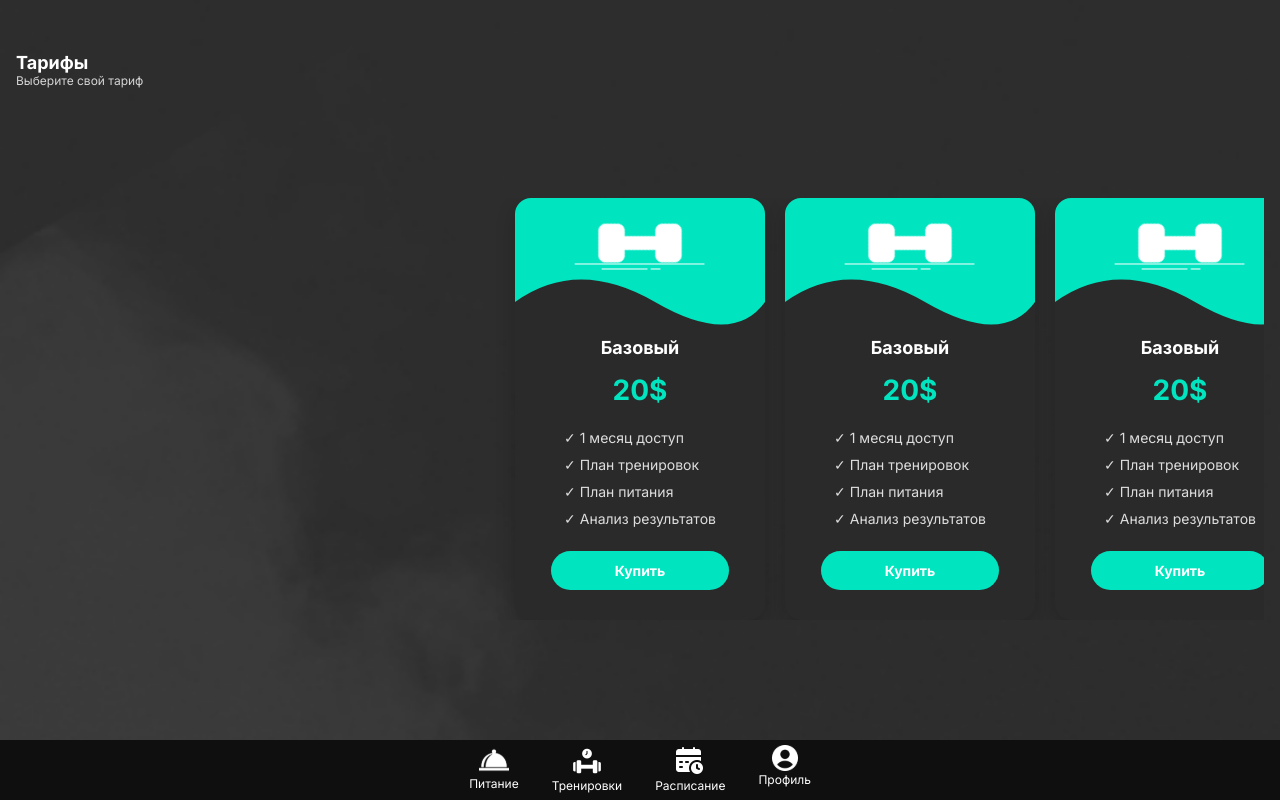
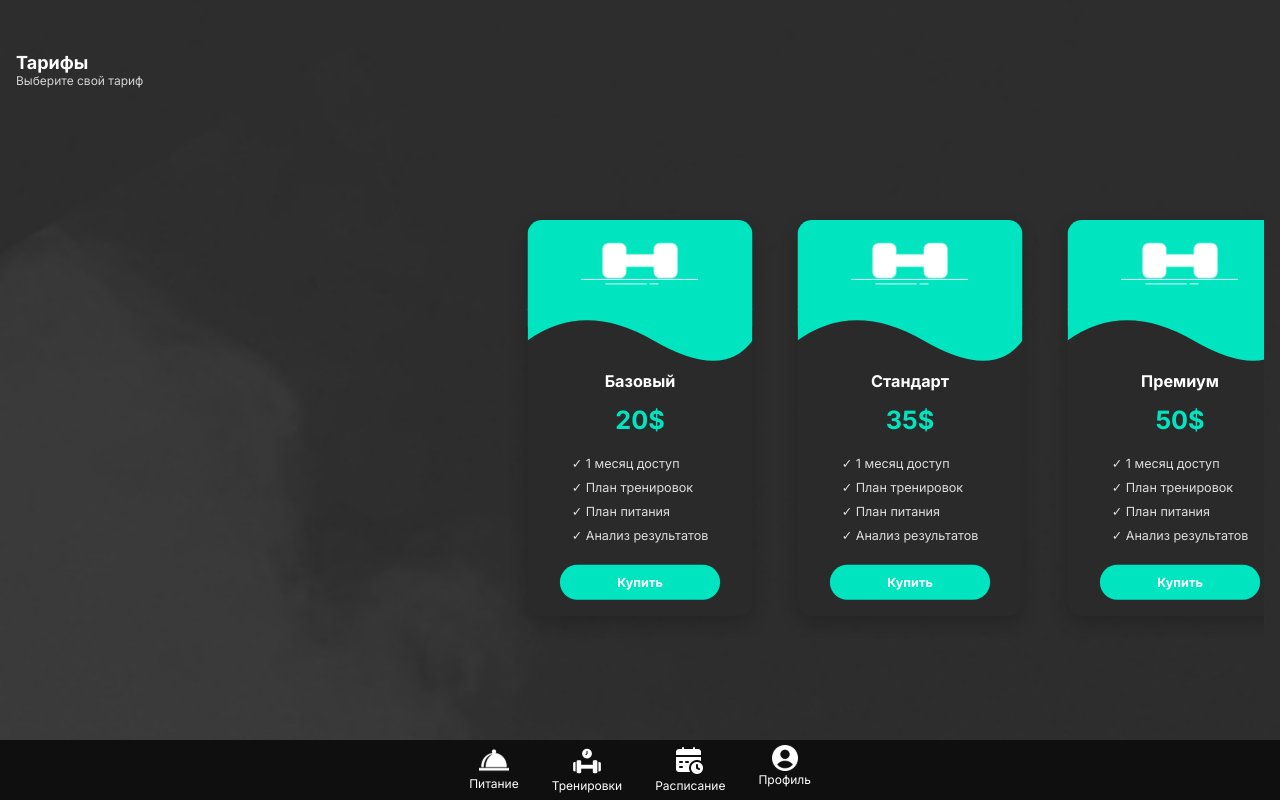
Before and after one commit to Shampoony/FlowBodyV2, a Vue app: page / in a window 1280 px wide. Built offline with nearby package versions, Linux system fonts and the light colour scheme.

Commit message:
dsddsdss

```diff
--- a/src/assets/scss/style.scss
+++ b/src/assets/scss/style.scss
@@ -77,7 +77,13 @@ footer {
   box-shadow: 0 8px 20px rgba(0, 0, 0, 0.2);
   position: relative;
   width: 250px;
-  height: 403px;
+  height: 440px;
+  transition: all 0.3s ease;
+  transform: scale(0.9);
+
+  &.selected {
+    transform: scale(1);
+  }
 
   &__wave-top {
     position: relative;
@@ -90,117 +96,7 @@ footer {
 
     svg {
       position: absolute;
-      top: 100%;
-      left: 0;
-      width: 100%;
-      height: 60px;
-      display: block;
-    }
-  }
-
-  &__icon {
-    position: absolute;
-    top: 50%;
-    left: 50%;
-    transform: translate(-50%, -40%);
-    width: 50px;
-    height: 30px;
-    background: white;
-    border-radius: 8px;
-    z-index: 2;
-
-    &::before {
-      content: '';
-      position: absolute;
-      left: 12px;
-      top: 12px;
-      width: 8px;
-      height: 8px;
-      background: #00e5c0;
-      border-radius: 50%;
-    }
-
-    &::after {
-      content: '';
-      position: absolute;
-      right: 12px;
-      top: 12px;
-      width: 8px;
-      height: 8px;
-      background: #00e5c0;
-      border-radius: 50%;
-    }
-  }
-
-  &__list {
-    display: inline-flex;
-    flex-direction: column;
-    align-items: start;
-    list-style: none;
-    padding: 0;
-    margin: 0;
-  }
-
-  &__title {
-    font-size: 22px;
-    margin: 16px 0 8px;
-  }
-
-  &__price {
-    color: #00e5c0;
-    font-size: 28px;
-    font-weight: bold;
-    margin-bottom: 16px;
-  }
-
-  &__subtitle {
-    font-size: 14px;
-    margin-bottom: 6px;
-    color: #ddd;
-  }
-
-  &__button {
-    width: calc(100% - 40px);
-    margin-top: 16px;
-    background: #00e5c0;
-    border: none;
-    padding: 10px 24px;
-    border-radius: 24px;
-    font-weight: bold;
-    cursor: pointer;
-    color: #000;
-    transition: background 0.3s;
-
-    &:hover {
-      background: #00c7a6;
-    }
-  }
-}
-.rate {
-  background: #2a2a2a;
-  display: flex;
-  flex-direction: column;
-  align-items: center;
-  border-radius: 16px;
-  overflow: hidden;
-  text-align: center;
-  color: #ffffff;
-  padding: 0 0 30px;
-  box-shadow: 0 8px 20px rgba(0, 0, 0, 0.2);
-  position: relative;
-  width: 250px;
-  height: 420px;
-
-  &__wave-top {
-    width: 100%;
-    height: 70px;
-    background: #00e5c0;
-    display: flex;
-    justify-content: center;
-
-    svg {
-      position: absolute;
-      top: 98%;
+      top: 99%;
       left: 0;
       width: 100%;
       height: 60px;
@@ -257,6 +153,7 @@ footer {
   &__button {
     width: 178px;
     margin-top: 16px;
+    margin-bottom: 16px;
     background: #00e5c0;
     border: none;
     padding: 9px 24px;
--- a/src/components/ratePage/v-rate.vue
+++ b/src/components/ratePage/v-rate.vue
@@ -15,10 +15,17 @@
             :initialSlide="0"
             :loop="false"
           >
-            <SwiperSlide class="v-rate__list-item rate">
+            <SwiperSlide
+              v-for="rate in rates"
+              :key="rate.id"
+              class="v-rate__list-item"
+              @click="selectRate(rate.id)"
+            >
+              <div class="rate" :class="{ selected: selectedRate === rate.id }">
+                <div class="rate__inner">
                   <div class="rate__wave-top">
                     <div class="rate__image">
-                  <img src="/src/assets/images/dumbell.svg" alt="" />
+                      <img :src="rate.icon" alt="" />
                     </div>
                     <svg
                       viewBox="0 0 100 60"
@@ -30,94 +37,23 @@
                     </svg>
                   </div>
                   <div class="rate__content">
-                <h3 class="rate__title">Базовый</h3>
-                <h2 class="rate__price">20$</h2>
+                    <h3 class="rate__title">{{ rate.title }}</h3>
+                    <h2 class="rate__price">{{ rate.price }}</h2>
 
                     <ul class="rate__list">
-                  <li class="rate__list-item">
-                    <p class="rate__subtitle">✓ 1 месяц доступ</p>
-                  </li>
-                  <li class="rate__list-item">
-                    <p class="rate__subtitle">✓ План тренировок</p>
-                  </li>
-                  <li class="rate__list-item">
-                    <p class="rate__subtitle">✓ План питания</p>
-                  </li>
-                  <li class="rate__list-item">
-                    <p class="rate__subtitle">✓ Анализ результатов</p>
+                      <li
+                        v-for="(feature, index) in rate.features"
+                        :key="index"
+                        class="rate__list-item"
+                      >
+                        <p class="rate__subtitle">✓ {{ feature }}</p>
                       </li>
                     </ul>
-                <button class="rate__button">Купить</button>
+                    <button class="rate__button">
+                      {{ selectedRate === rate.id ? 'Выбран' : 'Купить' }}
+                    </button>
                   </div>
-            </SwiperSlide>
-            <SwiperSlide class="v-rate__list-item rate">
-              <div class="rate__wave-top">
-                <div class="rate__image">
-                  <img src="/src/assets/images/dumbell.svg" alt="" />
                 </div>
-                <svg
-                  viewBox="0 0 100 60"
-                  xmlns="http://www.w3.org/2000/svg"
-                  preserveAspectRatio="none"
-                >
-                  <path d="M0,20 Q25,0 50,20 T100,20 L100,0 L0,0 Z" fill="#00e5c0" />
-                  <path d="M0,35 Q25,-10 56,35 T100,35 L100,0 L0,0 Z" fill="#00e5c0" />
-                </svg>
-              </div>
-              <div class="rate__content">
-                <h3 class="rate__title">Базовый</h3>
-                <h2 class="rate__price">20$</h2>
-
-                <ul class="rate__list">
-                  <li class="rate__list-item">
-                    <p class="rate__subtitle">✓ 1 месяц доступ</p>
-                  </li>
-                  <li class="rate__list-item">
-                    <p class="rate__subtitle">✓ План тренировок</p>
-                  </li>
-                  <li class="rate__list-item">
-                    <p class="rate__subtitle">✓ План питания</p>
-                  </li>
-                  <li class="rate__list-item">
-                    <p class="rate__subtitle">✓ Анализ результатов</p>
-                  </li>
-                </ul>
-                <button class="rate__button">Купить</button>
-              </div>
-            </SwiperSlide>
-            <SwiperSlide class="v-rate__list-item rate">
-              <div class="rate__wave-top">
-                <div class="rate__image">
-                  <img src="/src/assets/images/dumbell.svg" alt="" />
-                </div>
-                <svg
-                  viewBox="0 0 100 60"
-                  xmlns="http://www.w3.org/2000/svg"
-                  preserveAspectRatio="none"
-                >
-                  <path d="M0,20 Q25,0 50,20 T100,20 L100,0 L0,0 Z" fill="#00e5c0" />
-                  <path d="M0,35 Q25,-10 56,35 T100,35 L100,0 L0,0 Z" fill="#00e5c0" />
-                </svg>
-              </div>
-              <div class="rate__content">
-                <h3 class="rate__title">Базовый</h3>
-                <h2 class="rate__price">20$</h2>
-
-                <ul class="rate__list">
-                  <li class="rate__list-item">
-                    <p class="rate__subtitle">✓ 1 месяц доступ</p>
-                  </li>
-                  <li class="rate__list-item">
-                    <p class="rate__subtitle">✓ План тренировок</p>
-                  </li>
-                  <li class="rate__list-item">
-                    <p class="rate__subtitle">✓ План питания</p>
-                  </li>
-                  <li class="rate__list-item">
-                    <p class="rate__subtitle">✓ Анализ результатов</p>
-                  </li>
-                </ul>
-                <button class="rate__button">Купить</button>
               </div>
             </SwiperSlide>
           </swiper>
@@ -129,8 +65,38 @@
 </template>
 
 <script setup>
+import { ref } from 'vue'
 import 'swiper/css'
 import { Swiper, SwiperSlide } from 'swiper/vue'
+import vFooter from '@/components/generalComponents/v-footer.vue'
 
-import vFooter from '@/components/generalComponents/v-footer.vue'
+const selectedRate = ref(null)
+
+const rates = ref([
+  {
+    id: 1,
+    title: 'Базовый',
+    price: '20$',
+    icon: '/src/assets/images/dumbell.svg',
+    features: ['1 месяц доступ', 'План тренировок', 'План питания', 'Анализ результатов'],
+  },
+  {
+    id: 2,
+    title: 'Стандарт',
+    price: '35$',
+    icon: '/src/assets/images/dumbell.svg',
+    features: ['1 месяц доступ', 'План тренировок', 'План питания', 'Анализ результатов'],
+  },
+  {
+    id: 3,
+    title: 'Премиум',
+    price: '50$',
+    icon: '/src/assets/images/dumbell.svg',
+    features: ['1 месяц доступ', 'План тренировок', 'План питания', 'Анализ результатов'],
+  },
+])
+
+const selectRate = (rateId) => {
+  selectedRate.value = rateId
+}
 </script>
```
Also changed, not shown: 3 other files (tests, documents, lock files or other folders). Lines whose indentation alone changed are shown as unchanged.
